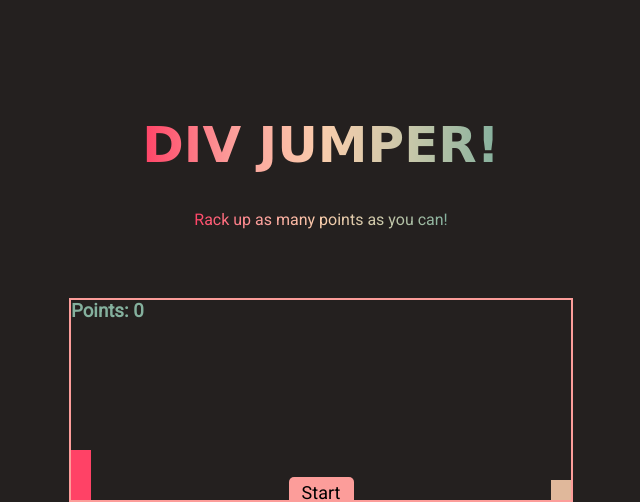
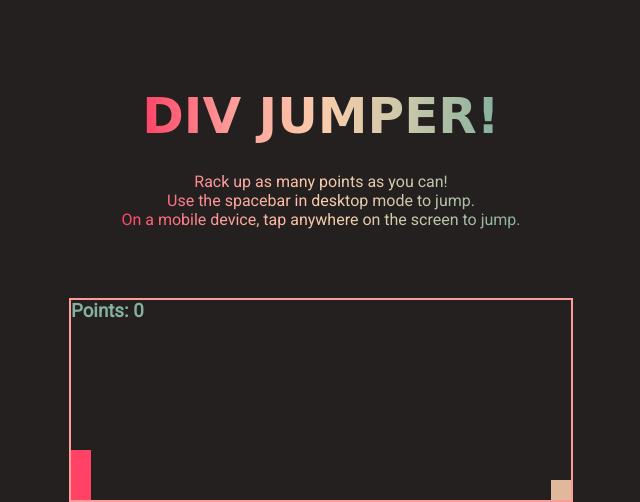
Before and after one commit to krabecb/Dinosaur-Game, a PHP site: page / in a window 1280 px wide. Shown: the top 502 px of the page, without its empty margins (319-959 px from the left). Run offline with PHP 8.4, Linux system fonts and the light colour scheme; some web fonts are replaced.

Commit message:
Updated description

```diff
--- a/css/style.css
+++ b/css/style.css
@@ -18,7 +18,7 @@ body, html {
 	font-size: 50px;
 	margin: 0;
 	width: max-content;
-	transform: translate(0%, 200%);
+	transform: translate(0%, 150%);
 }
 
 .description {
@@ -26,7 +26,8 @@ body, html {
 	-webkit-background-clip: text;
 	-webkit-text-fill-color: transparent;
 	font-family: 'Roboto', sans-serif;
-	transform: translate(0%, 800%);
+	text-align: center;
+	transform: translate(0%, 200%);
 	margin:  0;
 }
 
--- a/index.html
+++ b/index.html
@@ -11,7 +11,7 @@
 <body>
 	<div class="container-for-a-container">
 		<h4 class="title">DIV JUMPER!</h4>
-		<p class="description">Rack up as many points as you can!</p>
+		<p class="description">Rack up as many points as you can!<br>Use the spacebar in desktop mode to jump.<br>On a mobile device, tap anywhere on the screen to jump.</p>
 		<div class="game-container">
 			<div class="player"></div>
 			<div class="obstacle"></div>
```
Also changed, not shown: README.md (deleted).
